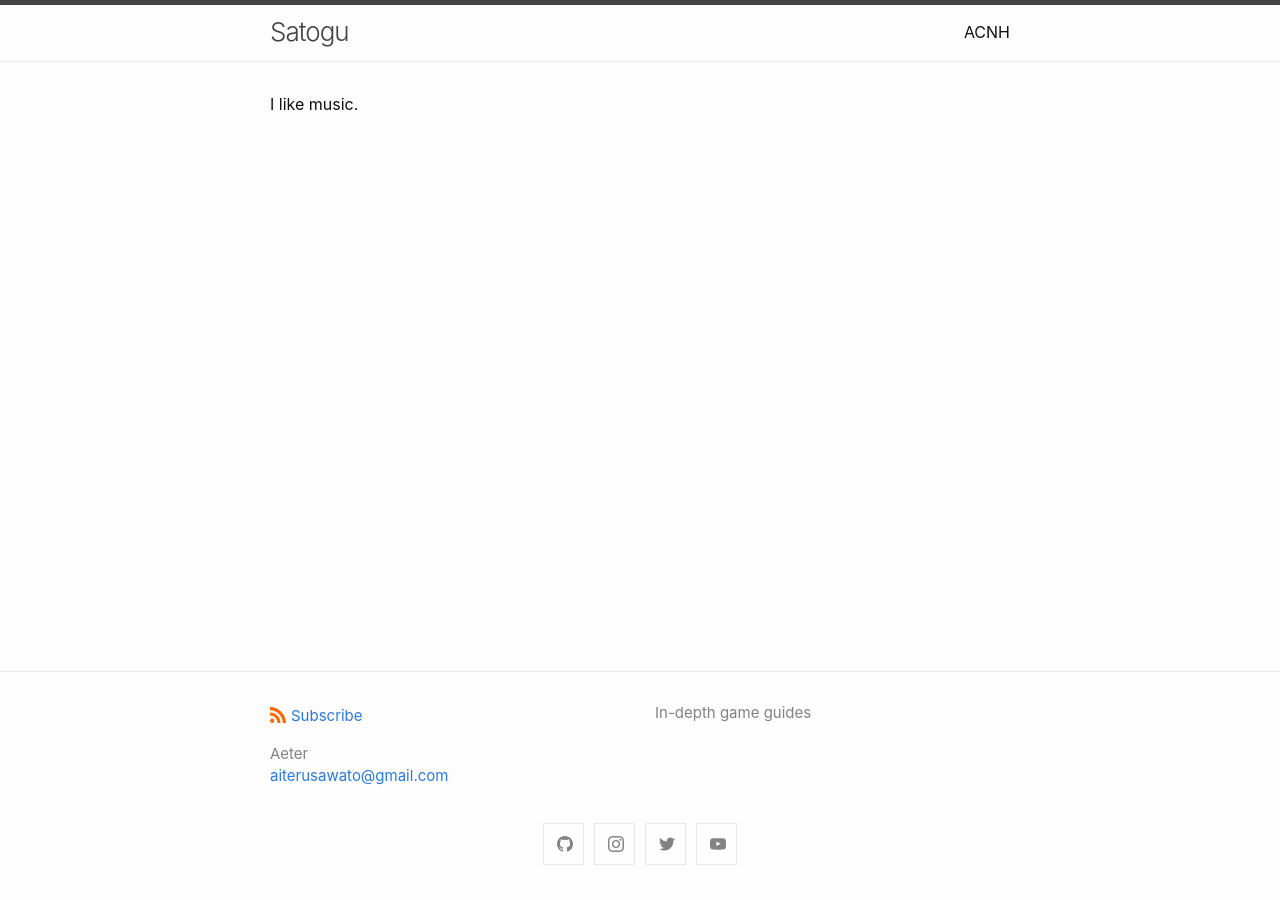
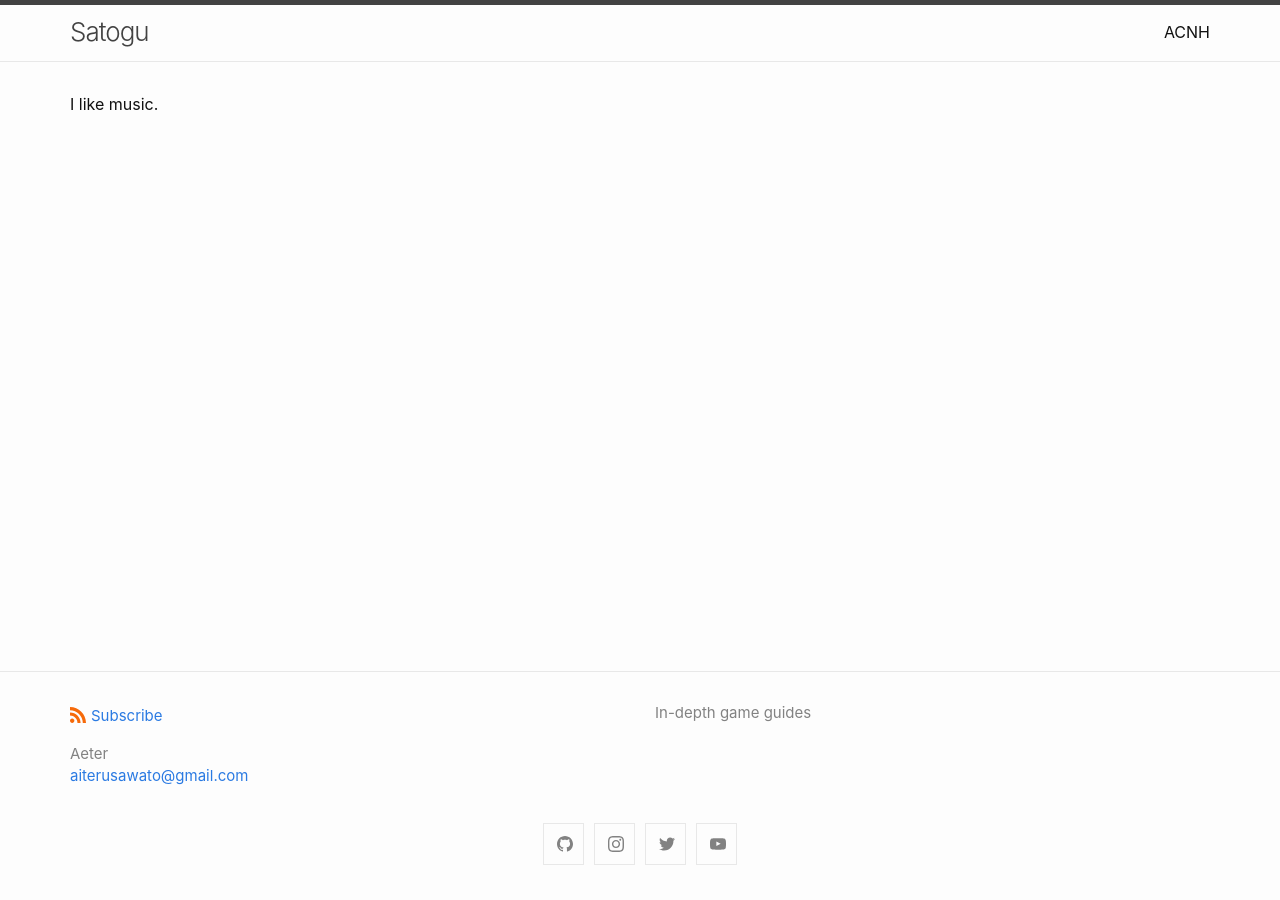
Before and after one commit to aiterusawato/satogu, a Jekyll site: the page built from index.md, in a window 1280 px wide. Built offline with Jekyll 4.4.1, drawn with Linux system fonts in a browser that asks for light colours.

Commit message:
Update style.scss

```diff
--- a/assets/css/style.scss
+++ b/assets/css/style.scss
@@ -80,3 +80,34 @@ table td {
 	min-width: 10%;
 	max-width: 10%;
 }
+
+
+
+.wrapper {
+    position: relative;
+    width: 100%;
+    padding-right: 15px;
+    padding-left: 15px;
+    margin-right: auto;
+    margin-left: auto;
+}
+@media (min-width: 576px) {
+    .wrapper {
+        max-width: 540px;
+    }
+}
+@media (min-width: 768px) {
+    .wrapper {
+        max-width: 720px;
+    }
+}
+@media (min-width: 992px) {
+    .wrapper {
+        max-width: 960px;
+    }
+}
+@media (min-width: 1200px) {
+    .wrapper {
+        max-width: 1140px;
+    }
+}
```
